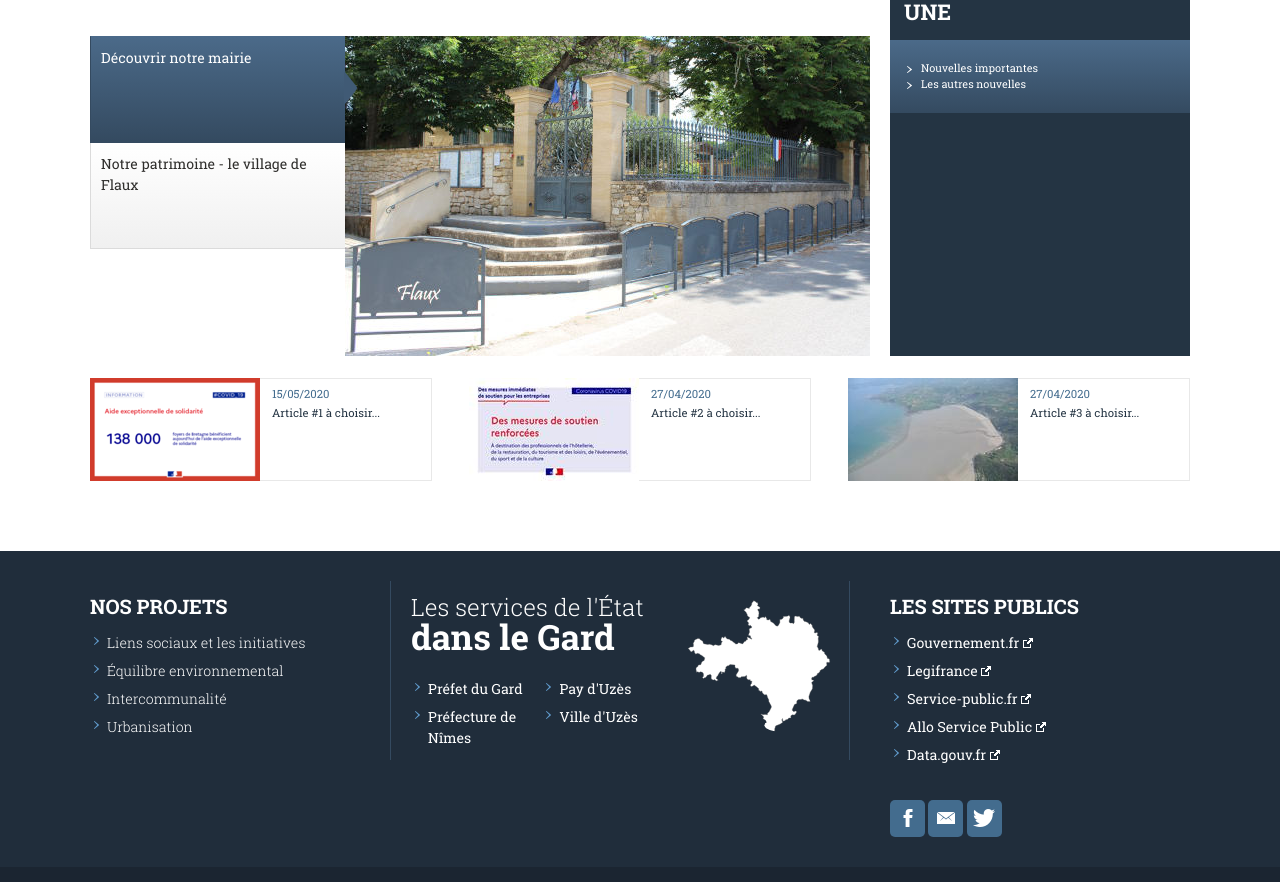
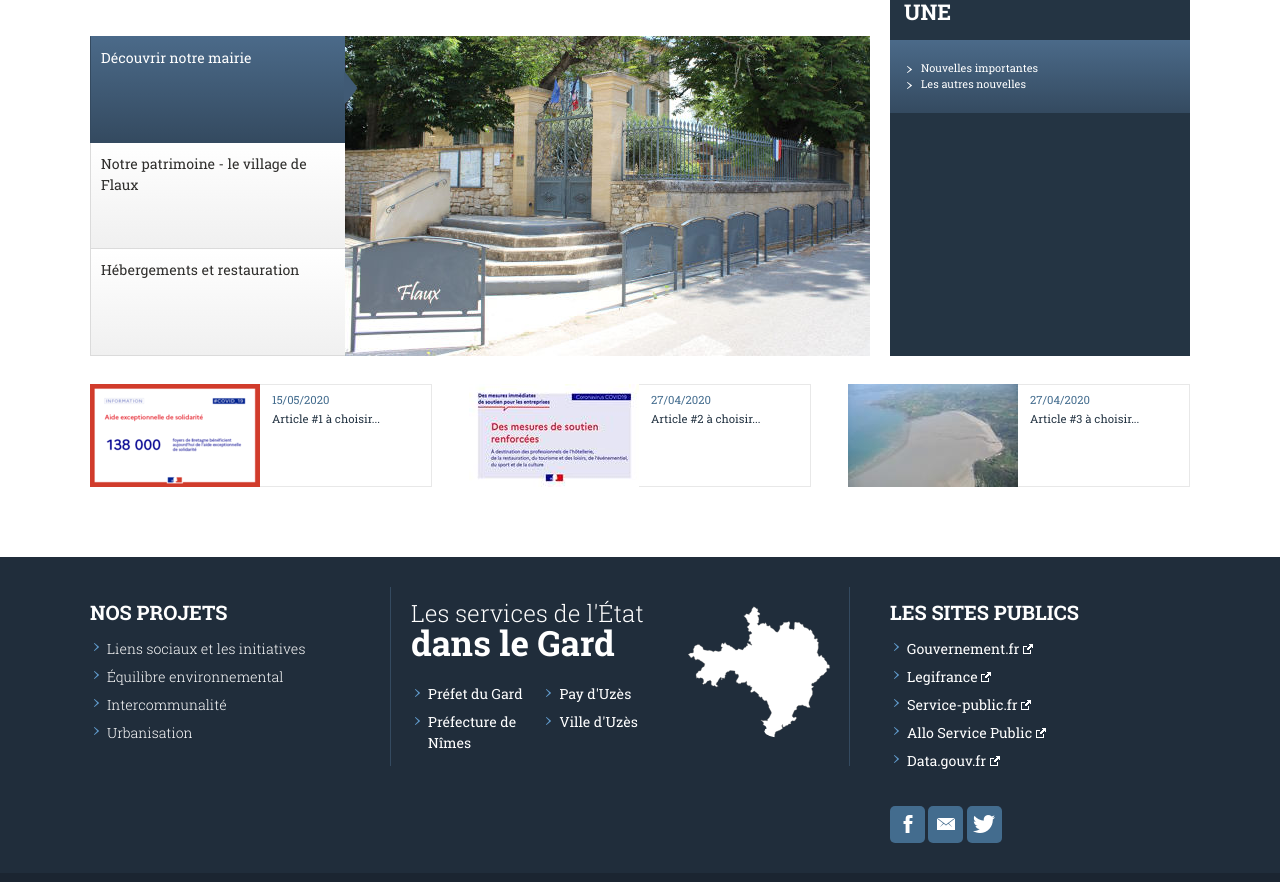
Before and after one commit to Flaux-Village/flaux-village.github.io, a Jekyll site: the page built from index.md, in a window 1280 px wide and 900 px high, scrolled down 325 px. Shown: the top 882 px of the window. Built offline with Jekyll 4.4.1, drawn with Linux system fonts in a browser that asks for light colours.

Commit message:
Adding 3r tab front page

```diff
--- a/index.md
+++ b/index.md
@@ -13,4 +13,8 @@ onglets_principaux:
   addresse: /tourisme.html
   illustration: /assets/illustrations/flauxcloche_3623.jpg
   description_illustration: Le clochet de l'église de Flaux.
+- titre: Hébergements et restauration
+  addresse: /tourisme.html
+  illustration: /assets/illustrations/flauxcloche_3623.jpg
+  description_illustration: Le clochet de l'église de Flaux.
 ---
```
